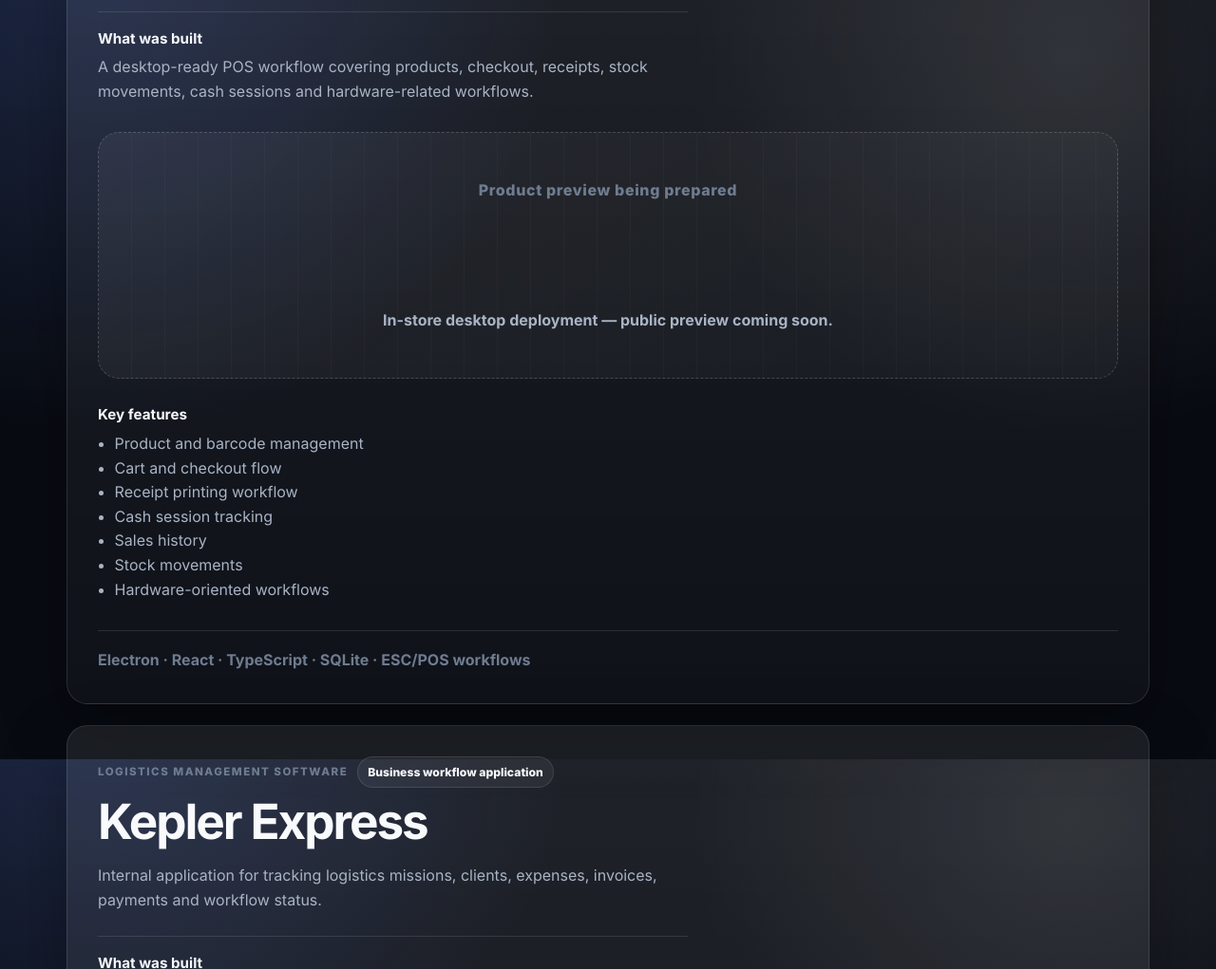
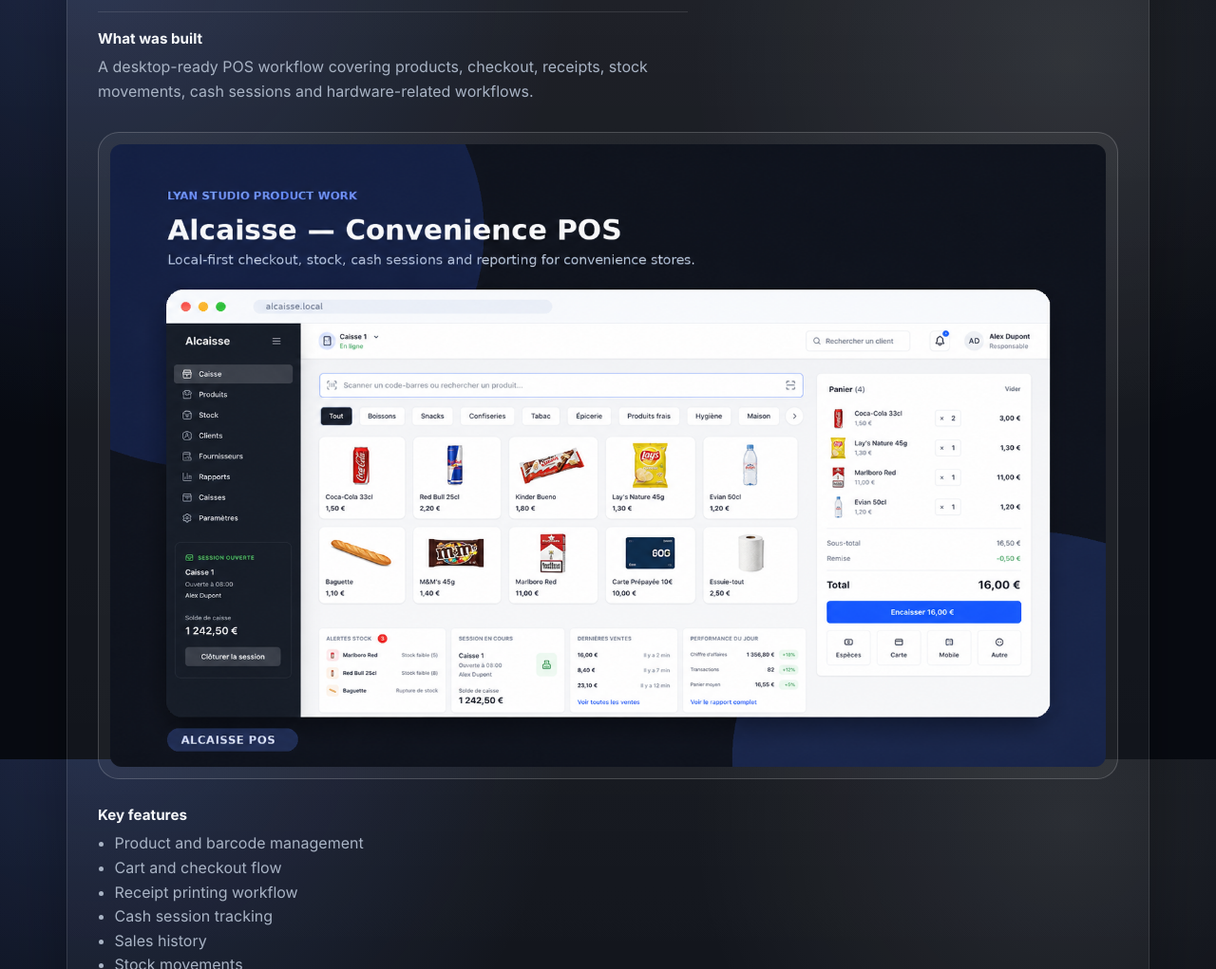
Before and after one commit to Granis75/lyanstudio.com, a plain HTML site: page work.html in a window 1280 px wide. Shown: the part 2400-3421 px from the top of the page at 95% size. Drawn offline with Linux system fonts and the light colour scheme.

Commit message:
Add Alcaisse product screenshot

```diff
--- a/work.html
+++ b/work.html
@@ -87,10 +87,8 @@
               <p>A desktop-ready POS workflow covering products, checkout, receipts, stock movements, cash sessions and hardware-related workflows.</p>
             </div>
           </div>
-          <!-- Future screenshot: assets/work/alcaisee.png -->
-          <div class="product-preview" aria-label="Alcaisee product preview">
-            <span>Product preview being prepared</span>
-            <p>In-store desktop deployment — public preview coming soon.</p>
+          <div class="product-preview product-preview--image" aria-label="Alcaisee product preview">
+            <img src="assets/work/alcaisse.png" alt="Alcaisee POS desktop software product screen" loading="lazy" decoding="async" />
           </div>
           <div class="case-details">
             <h3>Key features</h3>
```
Also changed, not shown: assets/work/alcaisse.png (added).
